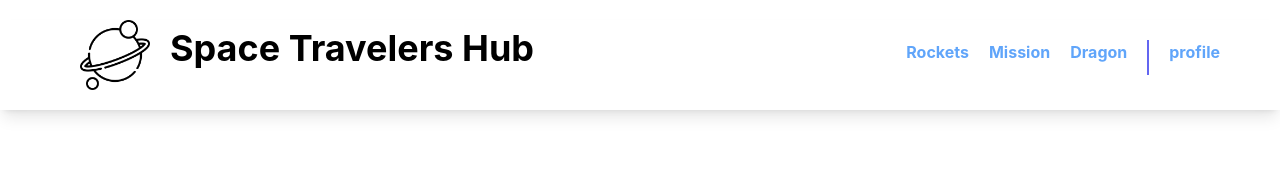
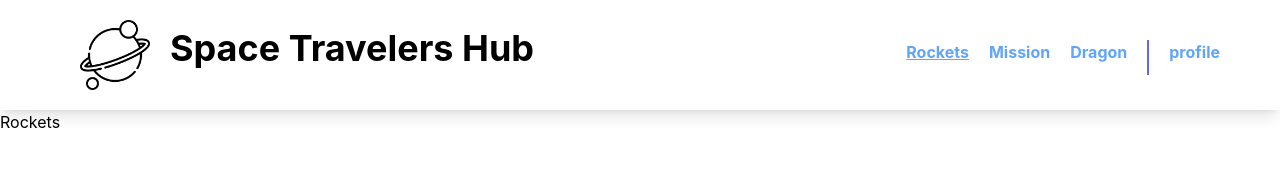
Before and after one commit to tahseenzahra/spaceTravelers-react, a React (Create React App) app: page / in a window 1280 px wide. Shown: the top 184 px of the page. Built offline with nearby package versions, Linux system fonts and the light colour scheme.

Commit message:
link style

```diff
--- a/src/App.css
+++ b/src/App.css
@@ -37,3 +37,7 @@
     transform: rotate(360deg);
   }
 }
+
+.active {
+  text-decoration: underline;
+}
--- a/src/App.js
+++ b/src/App.js
@@ -12,7 +12,7 @@ function App() {
       <Header />
       <Routes>
         <Route path="profile" element={<Profile />} />
-        <Route path="rockets" element={<Rockets />} />
+        <Route path="/" element={<Rockets />} />
         <Route path="mission" element={<Mission />} />
         <Route path="dragon" element={<Dragon />} />
       </Routes>
--- a/src/component/Header.jsx
+++ b/src/component/Header.jsx
@@ -1,5 +1,5 @@
 import React from 'react';
-import { Link } from 'react-router-dom';
+import { NavLink } from 'react-router-dom';
 
 export default function Header() {
   return (
@@ -8,10 +8,10 @@ export default function Header() {
       <h1 className="ml-5  mt-2 text-4xl font-bold w-full align-middle">Space Travelers Hub</h1>
       <div className="w-full flex justify-end">
         <ul className="flex justify-end w-full gap-5 mt-5 mr-10">
-          <Link className="text-blue-400 font-bold" to="rockets">Rockets</Link>
-          <Link className="text-blue-400 font-bold" to="mission">Mission</Link>
-          <Link className="text-blue-400 font-bold" to="dragon">Dragon</Link>
-          <Link className="border-l-2 px-5 h-[70%] border-indigo-500 text-blue-400 font-bold" to="/profile">profile</Link>
+          <NavLink className="text-blue-400 font-bold" to="/">Rockets</NavLink>
+          <NavLink className="text-blue-400 font-bold" to="mission">Mission</NavLink>
+          <NavLink className="text-blue-400 font-bold" to="dragon">Dragon</NavLink>
+          <NavLink className="border-l-2 px-5 h-[70%] border-indigo-500 text-blue-400 font-bold" to="/profile">profile</NavLink>
         </ul>
       </div>
     </div>
```
